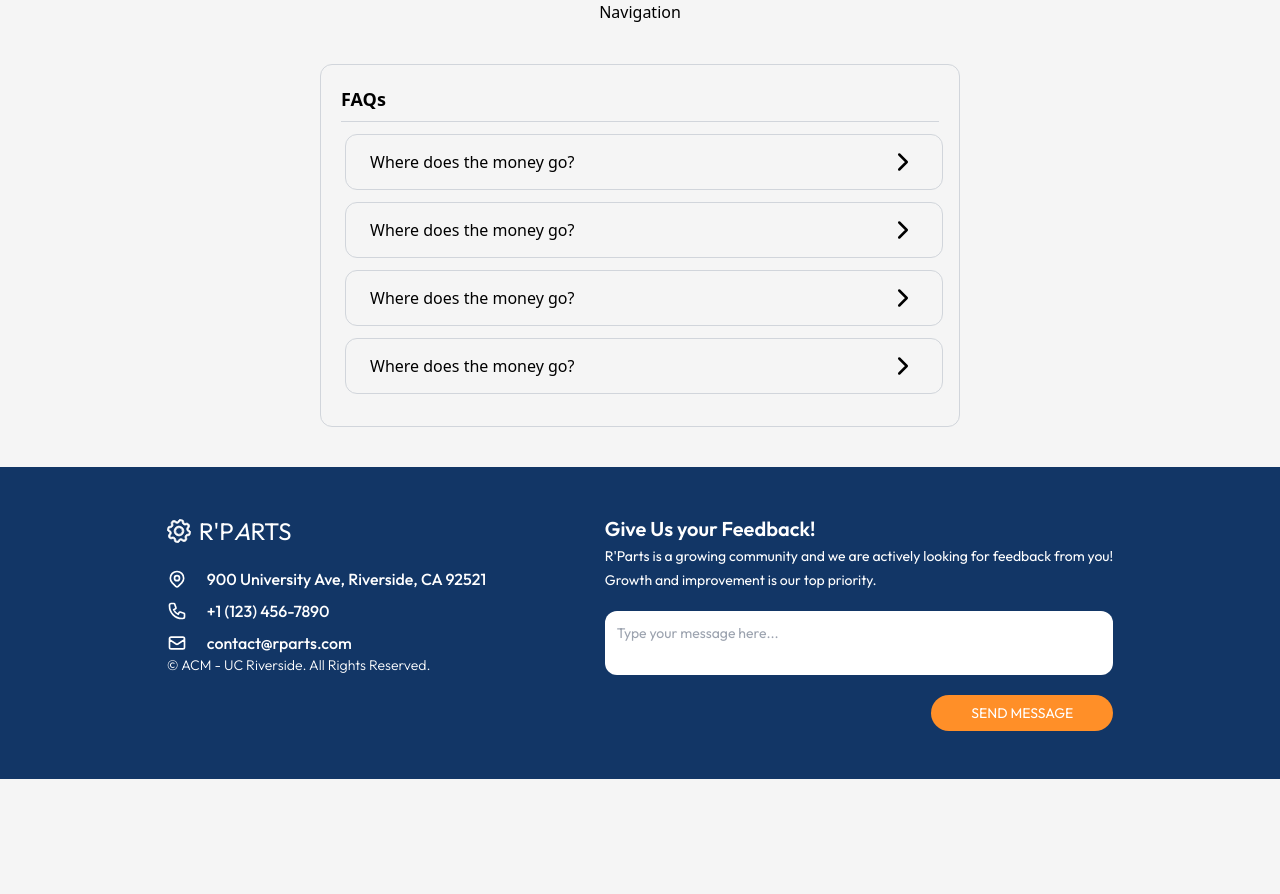
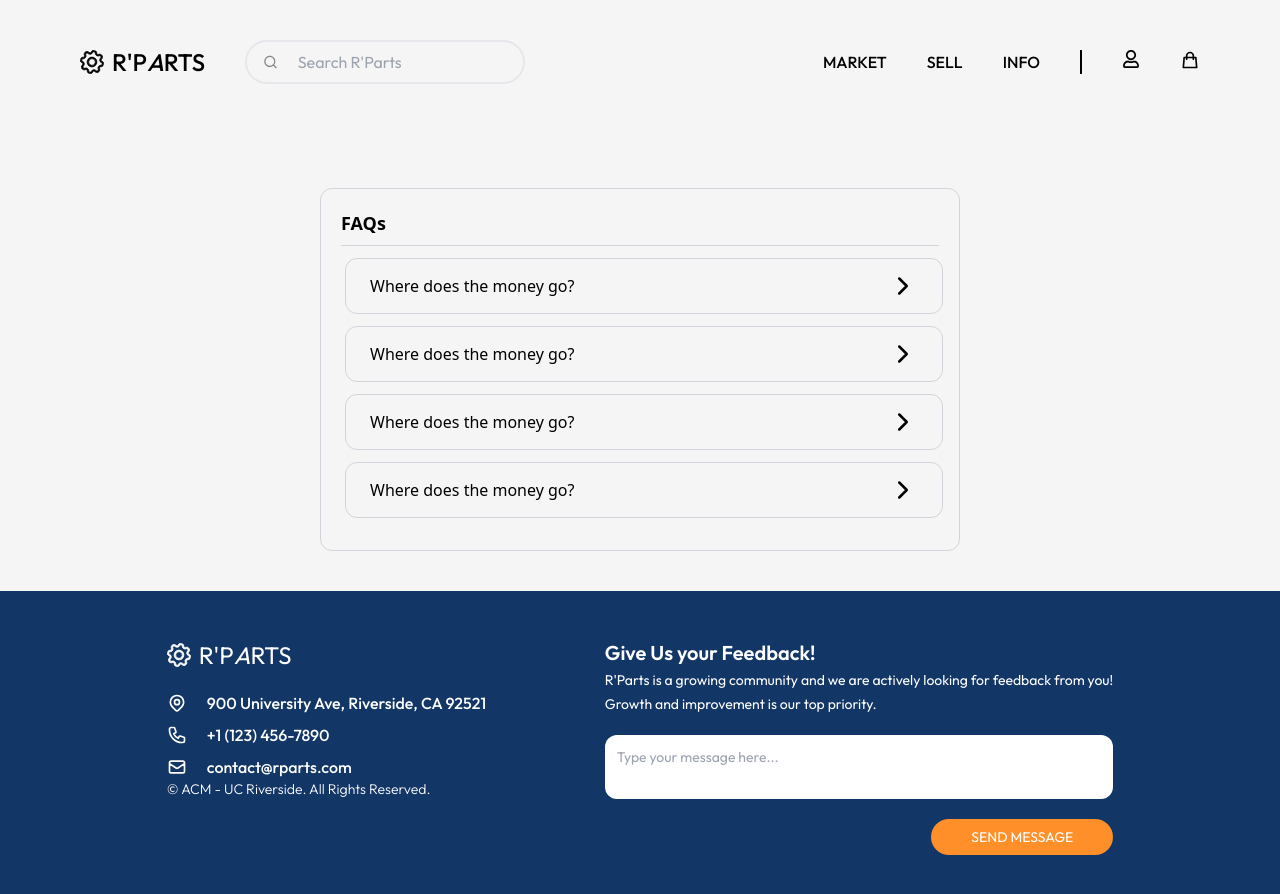
Before and after one commit to shahdivyank/r-parts, a Next.js app: page /info in a window 1280 px wide. Shown: the top 894 px of the page. Before the commit the page ends 800 px from the top, so only its background shows below. Built offline with nearby package versions, Linux system fonts and the light colour scheme.

Commit message:
create navigation

```diff
--- a/src/components/Navigation.jsx
+++ b/src/components/Navigation.jsx
@@ -1,5 +1,60 @@
+import React from "react";
+import Link from "next/link";
+import { BsGear } from "react-icons/bs";
+import { FaRegUser } from "react-icons/fa";
+import { RiSearchLine } from "react-icons/ri";
+import { HiOutlineShoppingBag } from "react-icons/hi";
+
 const Navigation = () => {
-  return <div>Navigation</div>;
+  return (
+    <div className="flex w-full justify-between items-center font-outfit px-20 my-10 mb-16">
+      <div className="flex gap-x-10 w-1/2 ">
+        <Link
+          href={"/"}
+          className="flex items-center text-2xl font-montserrat font-medium hover:cursor-pointer"
+        >
+          <BsGear className="stroke-[0.5px] rotate-12 mr-2" />
+          <span>{"R'P"}</span>
+          <span className="italic">A</span>RTS
+        </Link>
+        <div className="flex w-1/2 items-center justify-between border-2 border-parts-500 px-4 py-2 rounded-3xl text-parts-gray-500">
+          <RiSearchLine />
+          <input
+            className="w-full px-5 bg-parts-gray-100 font-outfit focus:outline-none"
+            placeholder={"Search R'Parts"}
+          />
+        </div>{" "}
+      </div>
+      <div className="flex gap-x-10 justify-between font-outfit font-medium">
+        <Link
+          href={"/market"}
+          className="hover:text-parts-gray-500 transition-all duration-300 cursor-pointer"
+        >
+          MARKET
+        </Link>
+        <Link
+          href={"/sell"}
+          className="hover:text-parts-gray-500 transition-all duration-300 cursor-pointer"
+        >
+          SELL
+        </Link>
+        <Link
+          href={"/info"}
+          className="hover:text-parts-gray-500 transition-all duration-300 cursor-pointer"
+        >
+          INFO
+        </Link>
+        <span className="border-[0.5px] border-black"></span>
+        {/* <span className="flex items-center"> */}
+        <Link href={"/profile"}>
+          <FaRegUser className="flex items-center stroke-2 text-lg hover:text-parts-gray-500 transition-all duration-300 cursor-pointer" />
+        </Link>
+        <Link href={"/cart"}>
+          <HiOutlineShoppingBag className="flex items-center stroke-2 text-xl hover:text-parts-gray-500 transition-all duration-300 cursor-pointer" />
+        </Link>
+      </div>
+    </div>
+  );
 };
 
 export default Navigation;
```
